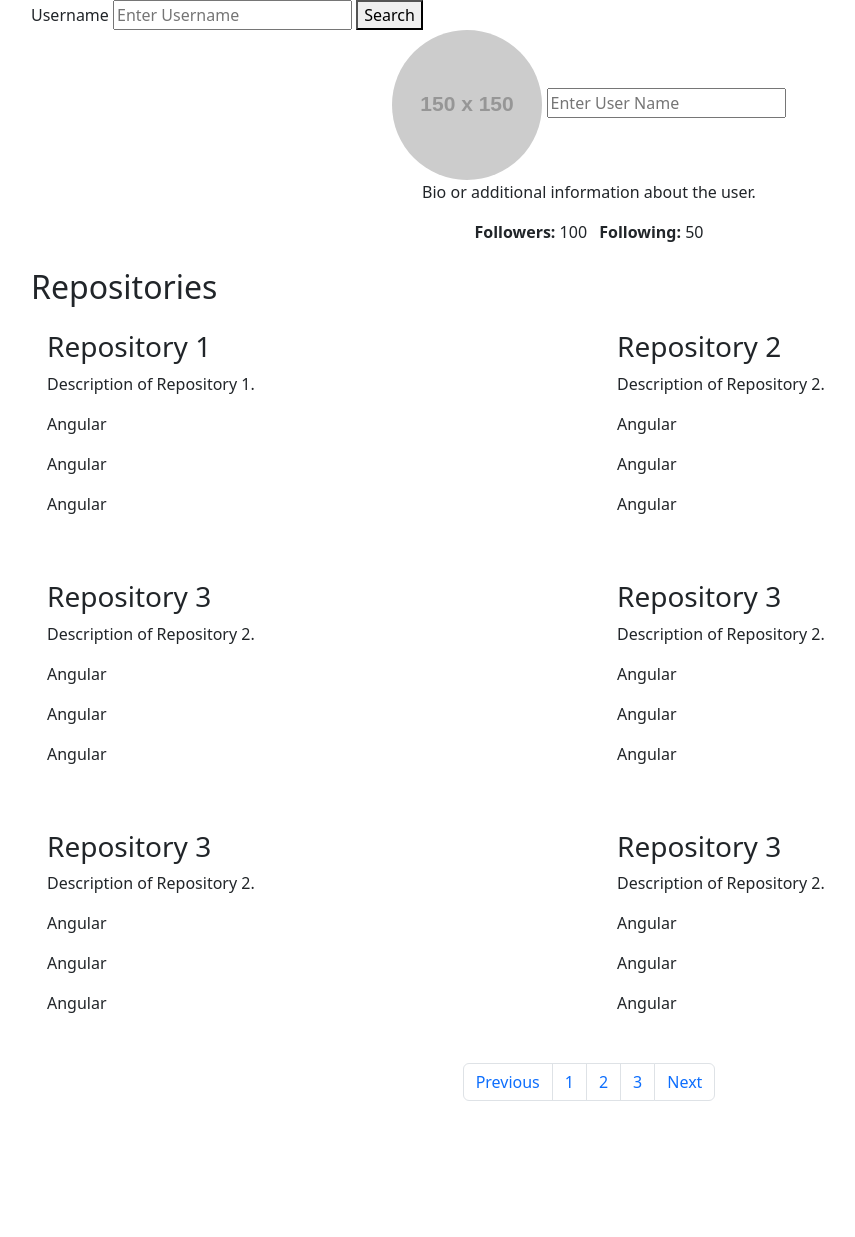
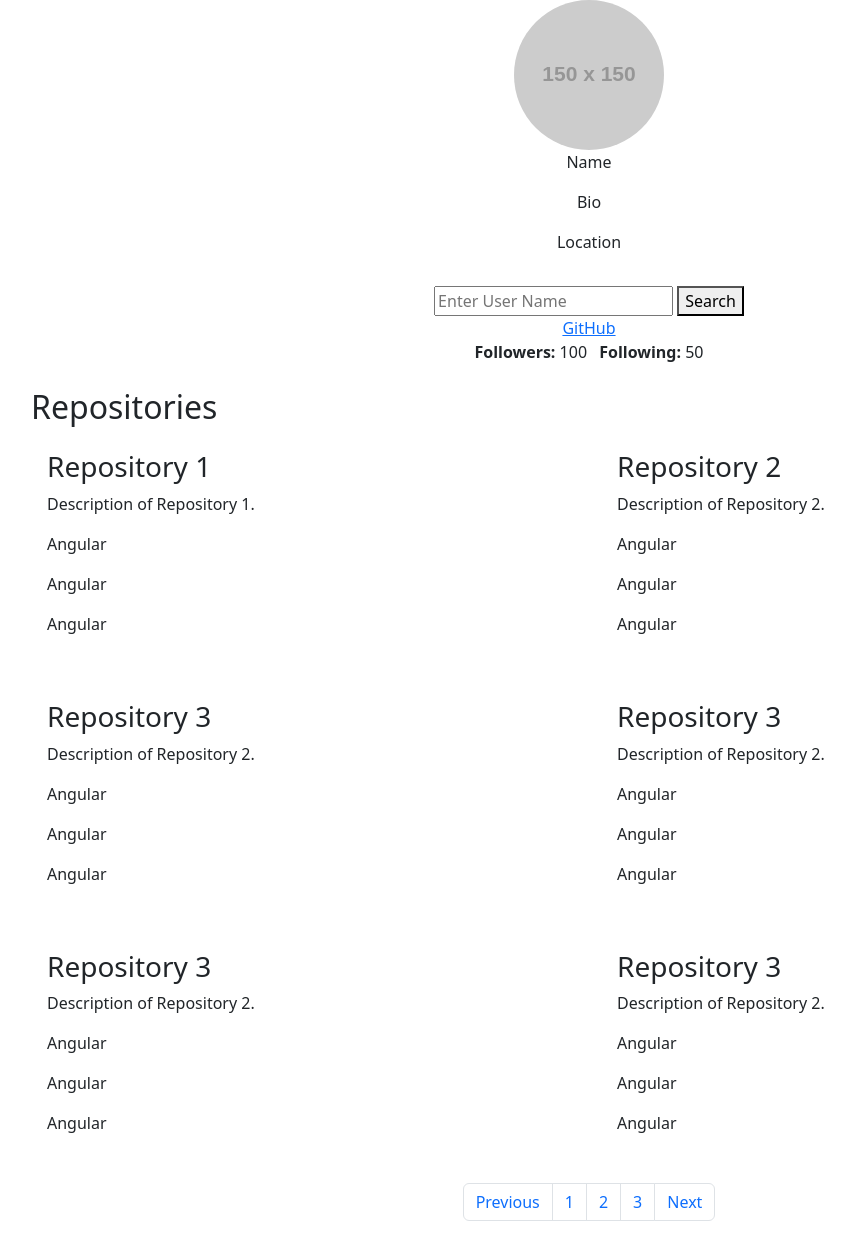
Before and after one commit to asharabsaad/fyle-api-internship, a website with bundled scripts: page index.html in a window 1280 px wide. Shown: the whole page, without its empty margins (51-906 px from the left). Before the commit the page ends 1117 px from the top, so only its background shows below. Built offline with nearby package versions, Linux system fonts and the light colour scheme; some packages are replaced by stand-ins of ours; placeholder pictures from the web are drawn by us.

Commit message:
Update index.html

```diff
--- a/index.html
+++ b/index.html
@@ -5,29 +5,36 @@
     <meta charset="UTF-8">
     <meta name="viewport" content="width=device-width, initial-scale=1.0">
     <title>GitHub Profile</title>
-    <!-- Bootstrap CSS -->
+
     <link href="https://cdn.jsdelivr.net/npm/bootstrap@5.3.2/dist/css/bootstrap.min.css" rel="stylesheet"
         integrity="sha384-T3c6CoIi6uLrA9TneNEoa7RxnatzjcDSCmG1MXxSR1GAsXEV/Dwwykc2MPK8M2HN" crossorigin="anonymous">
-    <!-- Custom CSS -->
+
     <link rel="stylesheet" href="styles.css">
 </head>
 
 <body>
 
     <div class="container">
-        <div class="">
-            <label>Username</label>
-            <input type="text" placeholder="Enter Username" id="username" />
-            <button id="getValueButton">Search</button>
-        </div>
+
         <header class="profile-header text-center">
-            <!-- <div class="profile-avatar img-fluid rounded-circle skeleton"></div> -->
-            <img src="https://via.placeholder.com/150" alt="User Avatar"
-                class="profile-avatar img-fluid rounded-circle skeleton">
-            <!-- <img src="./images/link.png" alt=""> -->
-            <input type="text" class="mt-3" id="user-name" placeholder="Enter User Name">
-            <div class="skeleton skeleton-text"></div>
-            <p id="user-bio">Bio or additional information about the user.</p>
+
+            <div class="avatar-sec">
+                <img src="https://via.placeholder.com/150" alt="User Avatar"
+                class="profile-avatar img-fluid rounded-circle skeleton" id="profile-pic">
+                <div class="parts">
+                    <p id="name1">Name</p>
+                    <p id="bio1">Bio</p>
+                    <p id="location">Location</p>
+                </div>
+                <div class="parts">
+                    <input type="text" class="mt-3 search-input" id="user-name"  placeholder="Enter User Name">
+            <button class="search-button lang-use">Search</button>
+                </div>
+            </div>
+
+            <a href="" id="profile-link">GitHub</a>
+
+
             <ul class="list-inline">
                 <li class="list-inline-item" id="followersCount"><strong>Followers:</strong> 100</li>
                 <li class="list-inline-item" id="followingCount"><strong>Following:</strong> 50</li>
@@ -36,7 +43,7 @@
 
         <section class="repo-list mt-4 ">
             <h2>Repositories</h2>
-            <div class="row">
+            <div class="row" id="repositories">
                 <div class="col-md-6 ">
                     <div class="repo-item p-3 mb-3">
                         <h3 class="">Repository 1</h3>
@@ -91,29 +98,31 @@
                         <p class="lang-use">Angular</p>
                     </div>
                 </div>
-                <!-- Add more repository items dynamically or fetch from API -->
+
             </div>
         </section>
         <nav aria-label="Page navigation example">
             <ul class="pagination justify-content-center">
-                <!-- disable -->
+
               <li class="page-item ">
-                <a class="page-link" href="#">Previous</a>
+
+                <button class="page-link" id="previous">Previous</button>
               </li>
-              <li class="page-item"><a class="page-link" href="/index.html">1</a></li>
-              <li class="page-item"><a class="page-link" href="/page2.html">2</a></li>
+              <li class="page-item"><a class="page-link" href="#">1</a></li>
+              <li class="page-item"><a class="page-link" href="#">2</a></li>
               <li class="page-item"><a class="page-link" href="#">3</a></li>
               <li class="page-item">
-                <a class="page-link" href="#">Next</a>
+
+                <button class="page-link" id="next">Next</button>
               </li>
             </ul>
           </nav>
     </div>
 
 
-    <!-- Bootstrap JS and jQuery -->
+
     <script src="https://ajax.googleapis.com/ajax/libs/jquery/3.7.1/jquery.min.js"></script>
-    <!-- <script src="https://cdn.jsdelivr.net/npm/@popperjs/core@2.0.7/dist/umd/popper.min.js"></script> -->
+
     <script src="https://maxcdn.bootstrapcdn.com/bootstrap/4.5.2/js/bootstrap.min.js"></script>
     <script src="index.js" type="module"> </script>
     <script src="token.js" type="module"></script>
```
